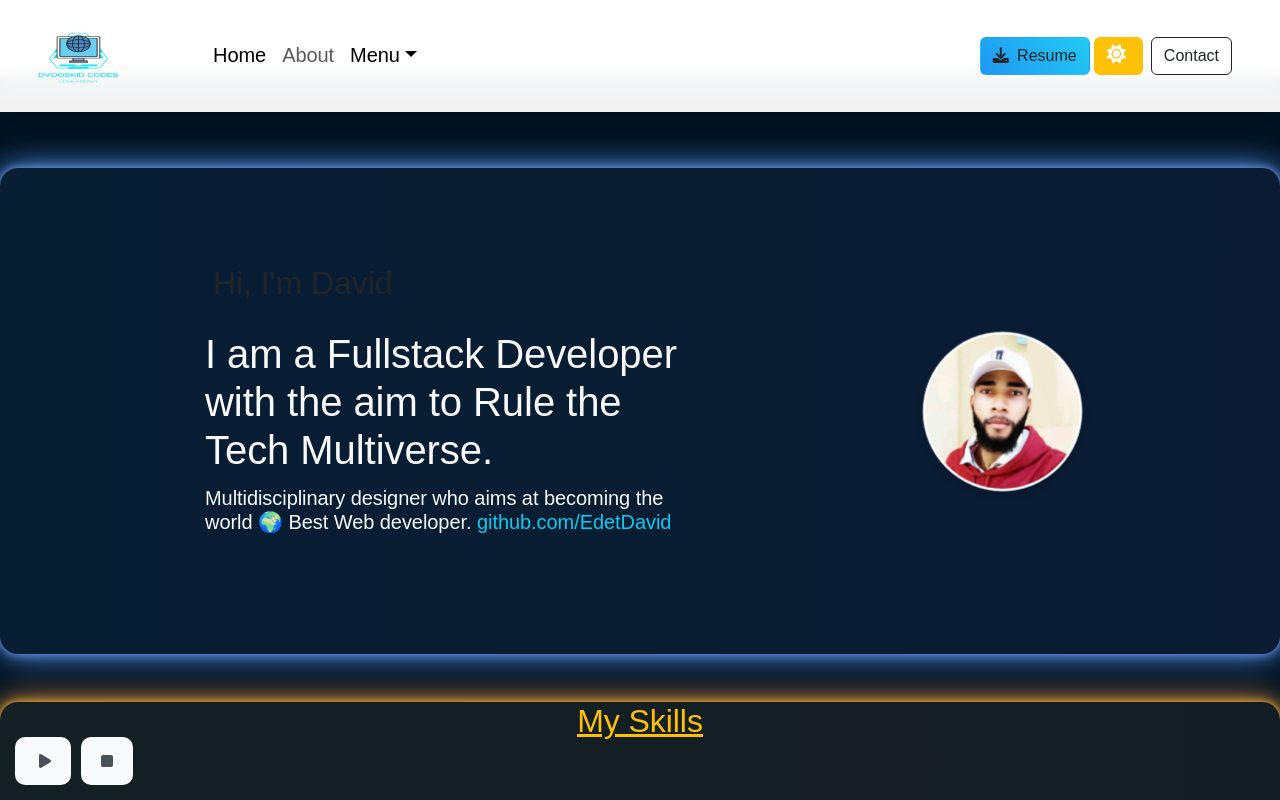
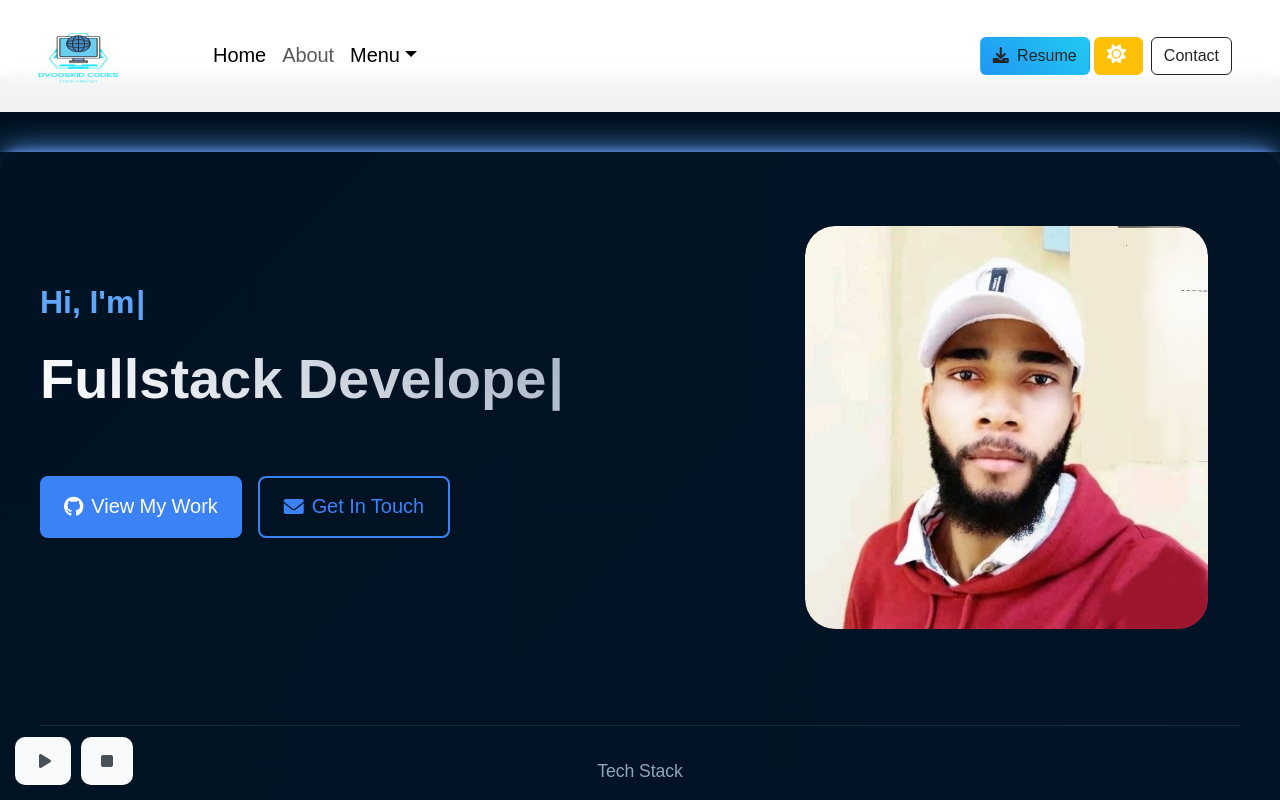
Before and after one commit to EdetDavid/My-Website, a React (Create React App) app: page / in a window 1280 px wide. Both pictures are taken after a click on the button "Resume". Built offline with nearby package versions, Linux system fonts and the light colour scheme; no server answers; a web font is replaced by a local one.

Commit message:
Showcase Upgrade With Typing Animation

```diff
--- /dev/null
+++ b/src/components/TypewriterText.jsx
@@ -0,0 +1,84 @@
+import React, { useState, useEffect, useCallback } from "react";
+import { motion, useAnimation } from "framer-motion";
+
+const TypewriterText = ({ text, delay = 90, onComplete }) => {
+  const [displayedText, setDisplayedText] = useState("");
+  const [currentIndex, setCurrentIndex] = useState(0);
+  const [isErasing, setIsErasing] = useState(false);
+  const [isPaused, setIsPaused] = useState(false);
+  const cursorControls = useAnimation();
+
+  // Smooth cursor animation
+  useEffect(() => {
+    cursorControls.start({
+      opacity: [1, 0],
+      transition: {
+        duration: 0.7,
+        repeat: Infinity,
+        repeatType: "reverse",
+        ease: "easeInOut",
+      },
+    });
+  }, [cursorControls]);
+
+  // Natural typing variation
+  const getRandomDelay = useCallback(() => {
+    return delay * (0.8 + Math.random() * 0.5);
+  }, [delay]);
+
+  useEffect(() => {
+    if (isPaused) {
+      const pauseTimeout = setTimeout(() => {
+        setIsPaused(false);
+        setIsErasing(true);
+      }, 1800); // Slightly shorter pause for better rhythm
+      return () => clearTimeout(pauseTimeout);
+    }
+
+    if (isErasing) {
+      if (displayedText === "") {
+        setIsErasing(false);
+        setCurrentIndex(0);
+        if (onComplete) onComplete();
+      } else {
+        const timeout = setTimeout(() => {
+          setDisplayedText((prev) => prev.slice(0, -1));
+        }, delay * 0.6); // Faster erasing for better flow
+        return () => clearTimeout(timeout);
+      }
+    } else {
+      if (currentIndex < text.length) {
+        const timeout = setTimeout(() => {
+          setDisplayedText((prev) => prev + text[currentIndex]);
+          setCurrentIndex((prev) => prev + 1);
+        }, getRandomDelay());
+        return () => clearTimeout(timeout);
+      } else {
+        setIsPaused(true);
+      }
+    }
+  }, [
+    currentIndex,
+    delay,
+    text,
+    isErasing,
+    isPaused,
+    displayedText,
+    onComplete,
+  ]);
+
+  return (
+    <motion.span
+      initial={{ opacity: 0 }}
+      animate={{ opacity: 1 }}
+      transition={{ duration: 0.5 }}
+    >
+      {displayedText}
+      <motion.span animate={cursorControls} style={{ marginLeft: "2px" }}>
+        |
+      </motion.span>
+    </motion.span>
+  );
+};
+
+export default TypewriterText;
--- /dev/null
+++ b/src/components/showcase.css
@@ -0,0 +1,278 @@
+.hero-section {
+  min-height: calc(100vh - 76px);
+  width: 100%;
+  display: flex;
+  align-items: center;
+  justify-content: center;
+  padding: 2rem 1rem;
+  background: linear-gradient(135deg, rgba(0, 18, 34, 0.95) 0%, rgba(0, 18, 34, 0.85) 100%);
+}
+
+.hero-container {
+  max-width: 1200px;
+  width: 100%;
+  margin: 0 auto;
+}
+
+.hero-content {
+  display: grid;
+  grid-template-columns: 1.2fr 0.8fr;
+  gap: 2rem;
+  align-items: center;
+}
+
+.hero-text-container {
+  padding-right: 2rem;
+}
+
+.greeting {
+  font-size: 2rem;
+  color: var(--primary-color, #60a5fa);
+  margin-bottom: 1.5rem;
+  font-weight: 600;
+}
+
+.title {
+  font-size: 3.5rem;
+  font-weight: bold;
+  background: linear-gradient(45deg, #fff, #94a3b8);
+  -webkit-background-clip: text;
+  background-clip: text;
+  -webkit-text-fill-color: transparent;
+  margin-bottom: 1.5rem;
+  line-height: 1.2;
+}
+
+.description {
+  font-size: 1.2rem;
+  color: #94a3b8;
+  line-height: 1.6;
+  margin-bottom: 2rem;
+}
+
+/* Reserve vertical space for the bio area to prevent layout shift when it appears */
+.bio-text {
+  /* Increased reserved space and smooth transitions to avoid abrupt jumps */
+  min-height: 8.5rem; /* more room for multi-line bio + CTAs */
+  padding-bottom: 0.5rem; /* small cushion so CTA won't touch paragraph */
+  display: flex;
+  flex-direction: column;
+  justify-content: flex-start;
+  transition: min-height 0.32s ease, padding 0.32s ease;
+}
+
+.cta-container {
+  display: flex;
+  margin-top: 40px !important;
+  gap: 1rem;
+  /* slightly reduced top margin because .bio-text now reserves space */
+  margin-top: 1.25rem;
+}
+
+.cta-link {
+  padding: 0.8rem 1.5rem;
+  border-radius: 8px;
+  font-weight: 500;
+  transition: all 0.3s ease;
+  text-decoration: none;
+  display: flex;
+  align-items: center;
+  gap: 0.5rem;
+}
+
+.cta-link.github {
+  background: #3b82f6;
+  color: white;
+}
+
+.cta-link.contact {
+  background: transparent;
+  border: 2px solid #3b82f6;
+  color: #3b82f6;
+}
+
+.cta-link:hover {
+  transform: translateY(-2px);
+  box-shadow: 0 4px 12px rgba(59, 130, 246, 0.2);
+}
+
+.hero-image-container {
+  position: relative;
+  padding: 2rem;
+}
+
+.image-wrapper {
+  position: relative;
+  border-radius: 30px;
+  overflow: hidden;
+  aspect-ratio: 1;
+}
+
+.profile-image {
+  width: 100%;
+  height: 100%;
+  object-fit: cover;
+  border-radius: 30px;
+  position: relative;
+  z-index: 2;
+}
+
+.image-backdrop {
+  position: absolute;
+  top: 10%;
+  left: 10%;
+  width: 100%;
+  height: 100%;
+  background: linear-gradient(45deg, #3b82f6, #60a5fa);
+  border-radius: 30px;
+  z-index: 1;
+  filter: blur(20px);
+  opacity: 0.3;
+}
+
+.tech-stack {
+  text-align: center;
+  margin-top: 4rem;
+  padding-top: 2rem;
+  border-top: 1px solid rgba(255, 255, 255, 0.1);
+}
+
+.tech-stack-text {
+  font-size: 1.1rem;
+  color: #94a3b8;
+  margin-bottom: 1rem;
+}
+
+.tech-icons {
+  display: flex;
+  justify-content: center;
+  gap: 2rem;
+  font-size: 2rem;
+  color: #60a5fa;
+}
+
+.tech-icons i {
+  transition: all 0.3s ease;
+  cursor: pointer;
+}
+
+.tech-icons i:hover {
+  color: #3b82f6;
+  transform: translateY(-3px);
+}
+
+/* Mobile Responsiveness */
+@media (max-width: 968px) {
+  .hero-content {
+    grid-template-columns: 1fr;
+    text-align: center;
+  }
+
+  .hero-text-container {
+    padding-right: 0;
+    order: 2;
+  }
+
+  .hero-image-container {
+    order: 1;
+    max-width: 400px;
+    margin: 0 auto;
+  }
+
+  .title {
+    font-size: 2.5rem;
+  }
+
+  .description {
+    font-size: 1.1rem;
+  }
+
+  /* Slightly smaller reserved space on tablet */
+  .bio-text {
+    min-height: 7rem;
+  }
+
+  .cta-container {
+    justify-content: center;
+  }
+}
+
+@media (max-width: 480px) {
+  .hero-section {
+    padding: 1rem;
+  }
+
+  .greeting {
+    font-size: 1.5rem;
+  }
+
+  .title {
+    font-size: 2rem;
+  }
+
+  .description {
+    font-size: 1rem;
+  }
+
+  .cta-container {
+    flex-direction: column;
+    gap: 1rem;
+  }
+
+  /* Mobile: keep reserved space smaller to save vertical real estate */
+  .bio-text {
+    min-height: 5.5rem;
+    padding-bottom: 0.25rem;
+  }
+
+  .cta-link {
+    width: 100%;
+    justify-content: center;
+  }
+
+  .tech-icons {
+    gap: 1rem;
+    flex-wrap: wrap;
+  }
+}
+
+/* Animation classes */
+.fade-in {
+  animation: fadeIn 0.5s ease-in forwards;
+}
+
+@keyframes fadeIn {
+  from {
+    opacity: 0;
+    transform: translateY(20px);
+  }
+  to {
+    opacity: 1;
+    transform: translateY(0);
+  }
+}
+
+/* Typing cursor animation */
+.typing-cursor {
+  display: inline-block;
+  width: 3px;
+  height: 1em;
+  background: currentColor;
+  margin-left: 2px;
+  animation: blink 1s infinite;
+}
+
+@keyframes blink {
+  50% {
+    opacity: 0;
+  }
+}
+
+/* Hover effects */
+.cta-link.github:hover {
+  background: #2563eb;
+}
+
+.cta-link.contact:hover {
+  background: rgba(59, 130, 246, 0.1);
+}
--- a/src/components/showcase.jsx
+++ b/src/components/showcase.jsx
@@ -1,59 +1,119 @@
-import React from "react";
+import React, { useState, useEffect } from "react";
 import { motion } from "framer-motion";
 import frosh from "../assets/images/frosh.png";
+import "./showcase.css";
+import TypewriterText from "./TypewriterText";
 
 const Showcase = () => {
+  const [showSecondary, setShowSecondary] = useState(false);
+  const [showTertiary, setShowTertiary] = useState(false);
+
   return (
     <motion.section
-      className="m-3 p-5 container mx-auto justify-content-center align-items-center"
-      initial={{ opacity: 0, y: 40 }}
-      whileInView={{ opacity: 1, y: 0 }}
-      viewport={{ once: true }}
-      transition={{ duration: 0.7, ease: "easeOut" }}
+      className="hero-section"
+      initial={{ opacity: 0 }}
+      animate={{ opacity: 1 }}
+      transition={{ duration: 0.7 }}
     >
-      <div
-        id="showcase"
-        className="d-flex gap-lg-5 offset-lg-1 justify-content-between align-items-center "
+      <div className="hero-container">
+        <div className="hero-content">
+          <div className="hero-text-container">
+            <motion.div
+              className="greeting-text"
+              initial={{ opacity: 0, y: 20 }}
+              animate={{ opacity: 1, y: 0 }}
+              transition={{ duration: 0.7, delay: 0.2 }}
             >
-        {/* <!-- col 1 --> */}
-        <div id="showcase__text" className="col-md-6 justify-content-start">
-          {/* Heading */}
-          <div id="heading_text" className="d-flex my-4">
-            <h2 id="header-text" className="text-dark m-2 my-4">
-              Hi, I'm David
+              <h2 className="greeting">
+                <TypewriterText
+                  text="Hi, I'm David 👋"
+                  delay={80}
+                  onComplete={() => setShowSecondary(true)}
+                />
               </h2>
+            </motion.div>
+
+            <motion.div
+              className="role-text"
+              initial={{ opacity: 0, y: 20 }}
+              animate={{ opacity: 1, y: 0 }}
+              transition={{ duration: 0.7 }}
+            >
+              <h1 className="title">
+                <TypewriterText
+                  text="Fullstack Developer | Creative Engineer | Tech Enthusiast"
+                  delay={50}
+                  onComplete={() => setShowTertiary(true)}
+                />
+              </h1>
+            </motion.div>
+
+            {showTertiary && (
+              <motion.div
+                className="bio-text"
+                initial={{ opacity: 0, y: 20 }}
+                animate={{ opacity: 1, y: 0 }}
+                transition={{ duration: 0.7 }}
+              >
+                {/* <p className="description">
+                  Crafting innovative digital experiences through code.
+                  Specialized in building robust web applications with modern technologies.
+                  Passionate about clean code, user experience, and creative problem-solving.
+                </p> */}
+
+                <div className="cta-container">
+                  <a
+                    href="https://github.com/EdetDavid"
+                    target="_blank"
+                    rel="noopener noreferrer"
+                    className="cta-link github"
+                  >
+                    <i className="fab fa-github"></i> View My Work
+                  </a>
+                  <a
+                    href="#contact"
+                    className="cta-link contact"
+                  >
+                    <i className="fas fa-envelope"></i> Get In Touch
+                  </a>
                 </div>
-          {/* <!-- Heading Details  --> */}
-          <div id="heading_details" className="d-flex my-4">
-            <h1 className="text-light text-wrap">
-              I am a Fullstack Developer with the aim to Rule the Tech
-              Multiverse.
-            </h1>
+              </motion.div>
+            )}
           </div>
-          {/* <!-- text quote --> */}
-          <div id="heading_quote" className="d-flex my-4">
-            <h3 className="lead text-light">
-              Multidisciplinary designer who aims at becoming the world 🌍
-              <b> Best </b> Web developer.{" "}
-              <a
-                id="github-link"
-                className="text-info text-decoration-none"
-                href="https://github.com/EdetDavid"
+
+          <motion.div
+            className="hero-image-container"
+            initial={{ opacity: 0, scale: 0.8 }}
+            animate={{ opacity: 1, scale: 1 }}
+            transition={{ duration: 0.7, delay: 0.5 }}
           >
-                github.com/EdetDavid
-              </a>
-            </h3>
+            <div className="image-wrapper">
+              <img
+                src={frosh}
+                alt="David Edet - Fullstack Developer"
+                className="profile-image"
+              />
+              <div className="image-backdrop"></div>
             </div>
+          </motion.div>
         </div>
-        {/* <!-- col 2 --> */}
-        <div id="showcase_img-box" className="col-md-4">
-          <img
-            id="showcase__image"
-            className="scale-up-center w-100 img-thumbnail shadow img-fluid rounded-pill d-flex justify-content-center align-items-center"
-            src={frosh}
-            alt="showcase-img"
-          />
+
+        <motion.div
+          className="tech-stack"
+          initial={{ opacity: 0, y: 20 }}
+          animate={{ opacity: 1, y: 0 }}
+          transition={{ duration: 0.7, delay: 1.5 }}
+        >
+          <p className="tech-stack-text">Tech Stack</p>
+          <div className="tech-icons">
+            <i className="fab fa-react" title="React"></i>
+            <i className="fab fa-node-js" title="Node.js"></i>
+            <i className="fab fa-python" title="Python"></i>
+            <i className="fab fa-js" title="JavaScript"></i>
+            <i className="fab fa-html5" title="HTML5"></i>
+            <i className="fab fa-css3-alt" title="CSS3"></i>
           </div>
+        </motion.div>
       </div>
     </motion.section>
   );
```
Also changed, not shown: src/pages/projects/projects.jsx (+11 -14 lines). Lines whose indentation alone changed are shown as unchanged.
